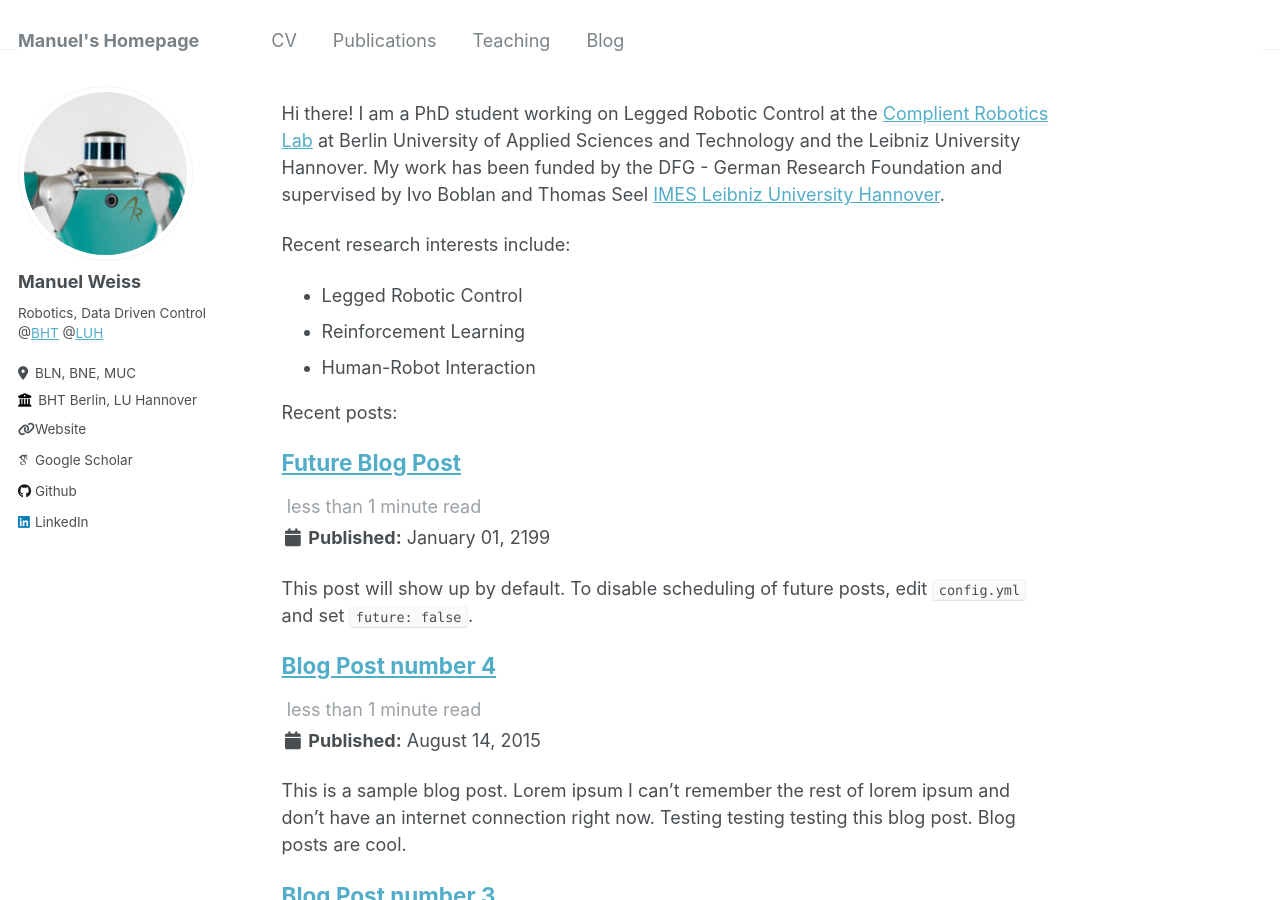
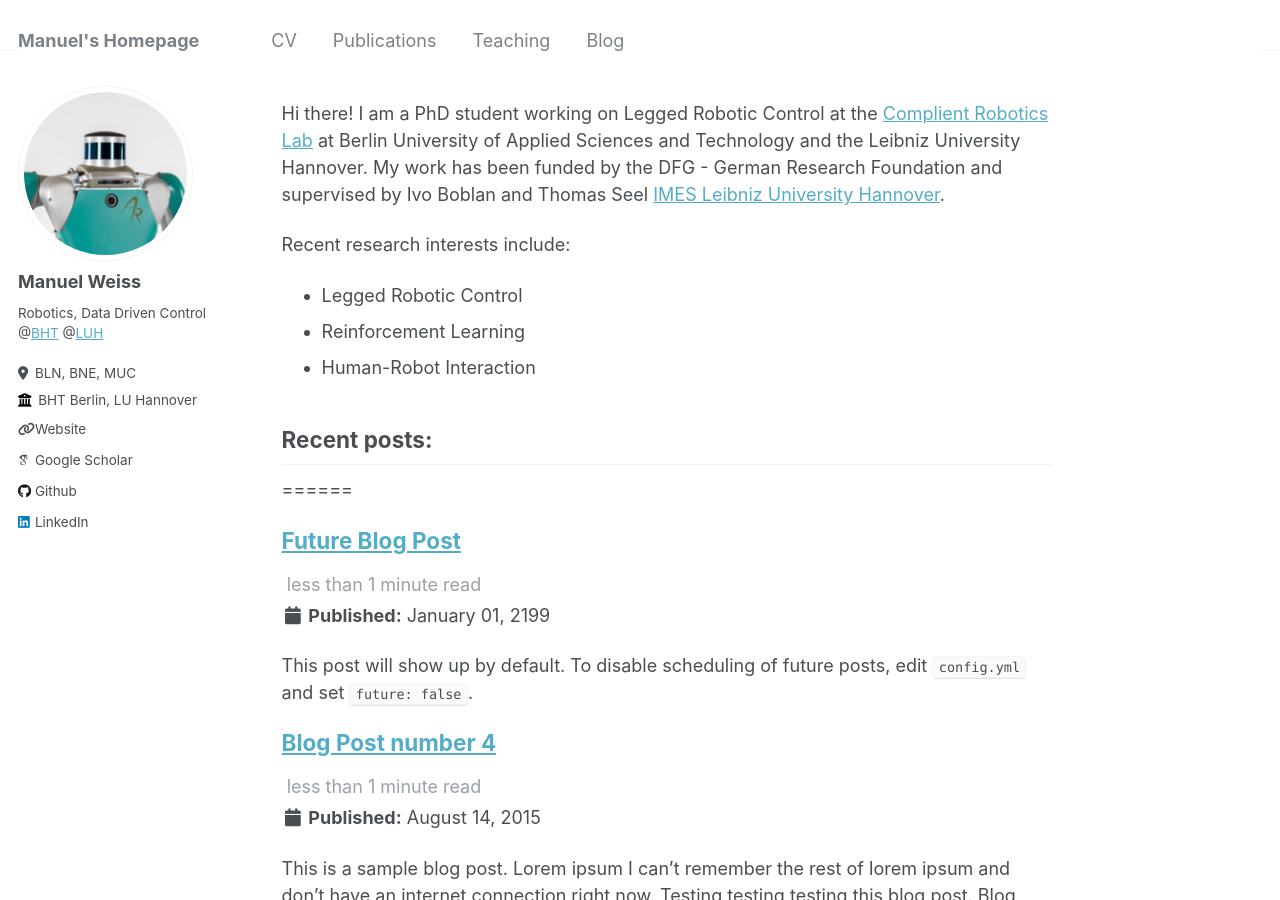
Before and after one commit to ma-weiss/ma-weiss.github.io, a Jekyll site: the page built from _pages/about.md, in a window 1280 px wide and 900 px high. Built offline with Jekyll 4.4.1, drawn with Linux system fonts in a browser that asks for light colours; some web fonts are replaced.

```diff
--- a/_pages/about.md
+++ b/_pages/about.md
@@ -15,7 +15,8 @@ Recent research interests include:
 - Reinforcement Learning
 - Human-Robot Interaction
 
-Recent posts:
+## Recent posts:
+======
 {% for post in site.posts limit:3 %}
   {% include archive-single.html %}
 {% endfor %}
```
